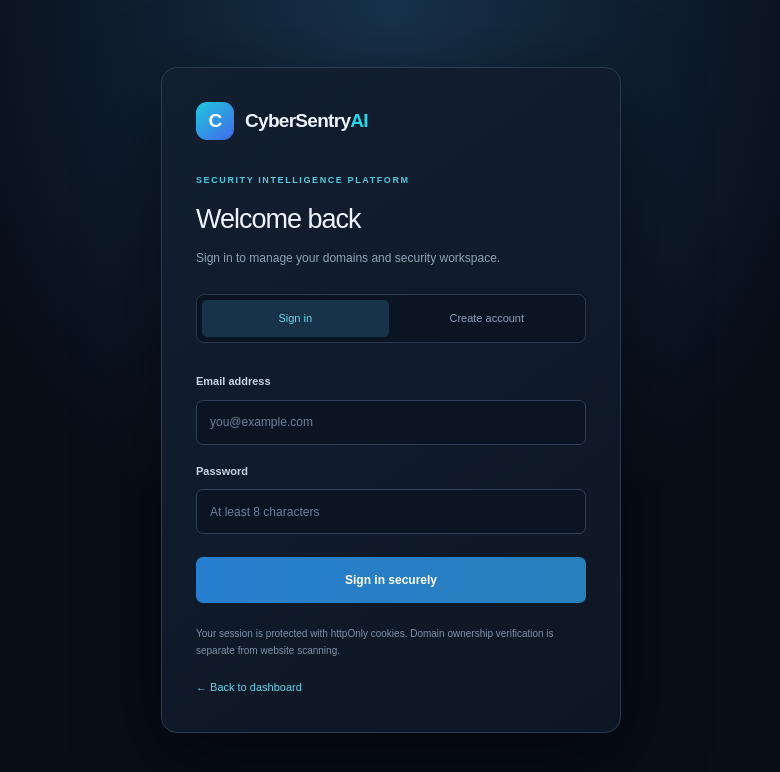
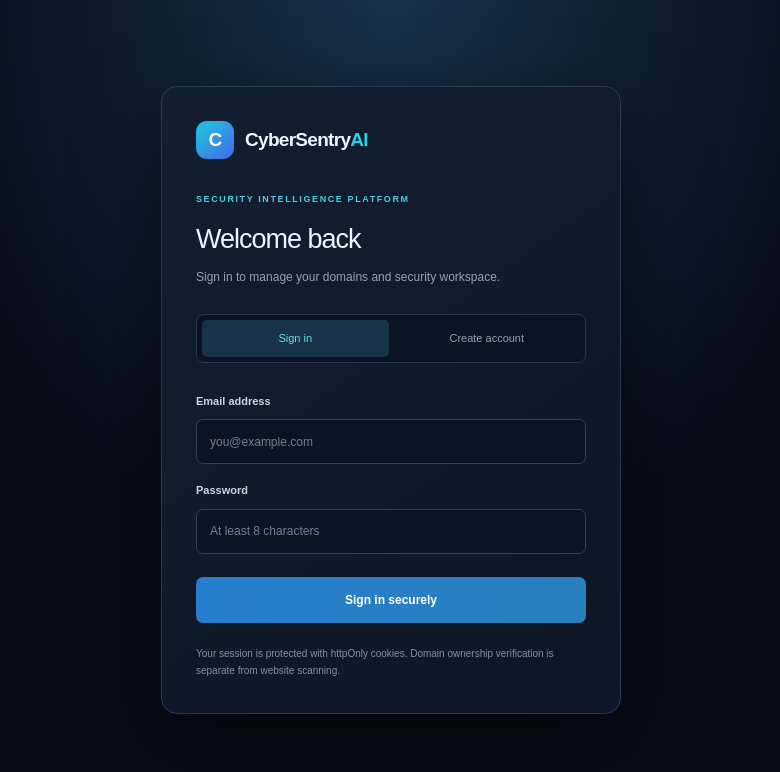
Before and after one commit to Fouzia2510/cybersentry-ai, a Next.js app: page /login in a window 1280 px wide. Shown: the top 772 px of the page, without its empty margins (249-1029 px from the left). Built offline with nearby package versions, Linux system fonts and the light colour scheme.

Commit message:
Remove dashboard loop from sign-in page

```diff
--- a/src/app/login/page.tsx
+++ b/src/app/login/page.tsx
@@ -127,7 +127,6 @@ export default function LoginPage() {
           Your session is protected with httpOnly cookies. Domain ownership
           verification is separate from website scanning.
         </p>
-        <Link className="auth-back" href="/">← Back to dashboard</Link>
       </section>
     </main>
   );
```
